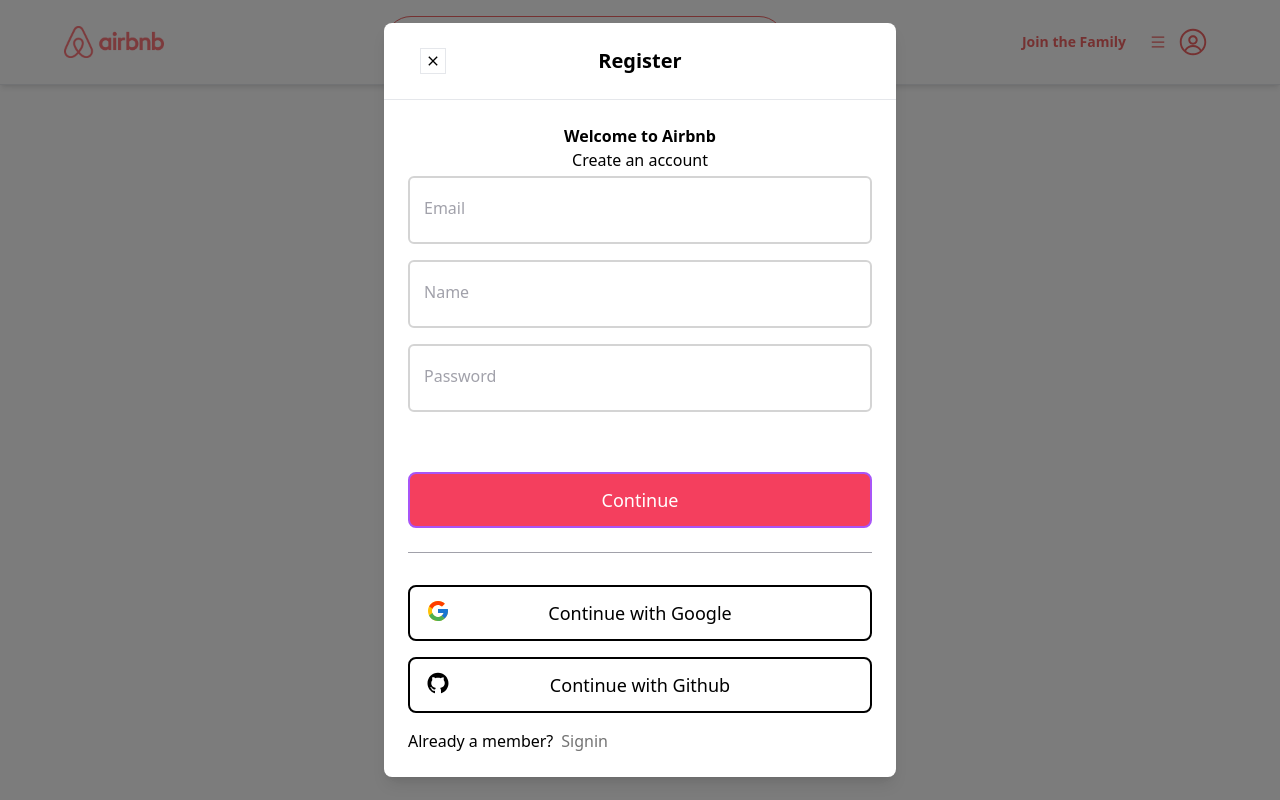
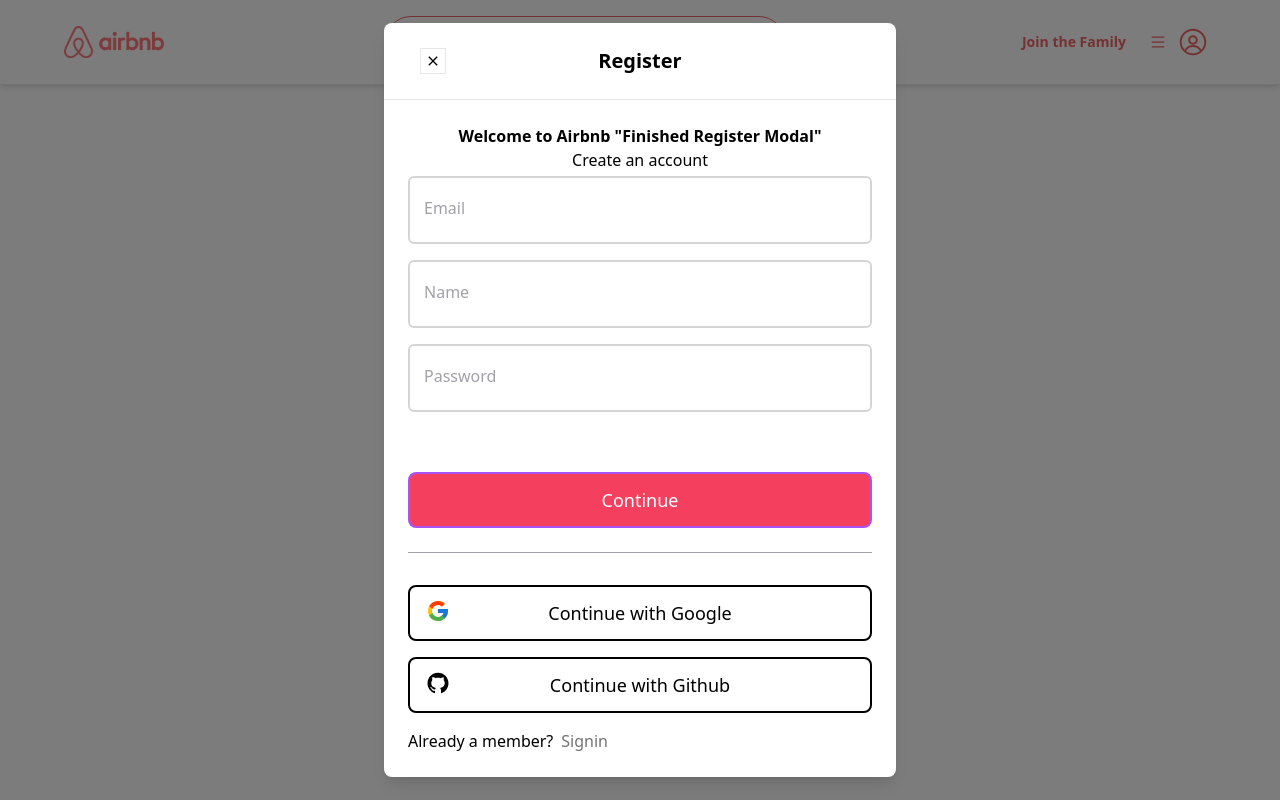
Before and after one commit to raamadithyan/proj_one, a Next.js app: page / in a window 1280 px wide. Built offline with nearby package versions, Linux system fonts and the light colour scheme.

Commit message:
pull request for register modal

```diff
--- a/app/components/modals/RegisterModal.tsx
+++ b/app/components/modals/RegisterModal.tsx
@@ -38,7 +38,7 @@
   const bodyContent = <div
   className='flex flex-col gap-4'>
 <Heading center
-title='Welcome to Airbnb'
+title='Welcome to Airbnb "Finished Register Modal"'
 subtitle='Create an account '
   />
   <Input  id='email' type='text'
```
